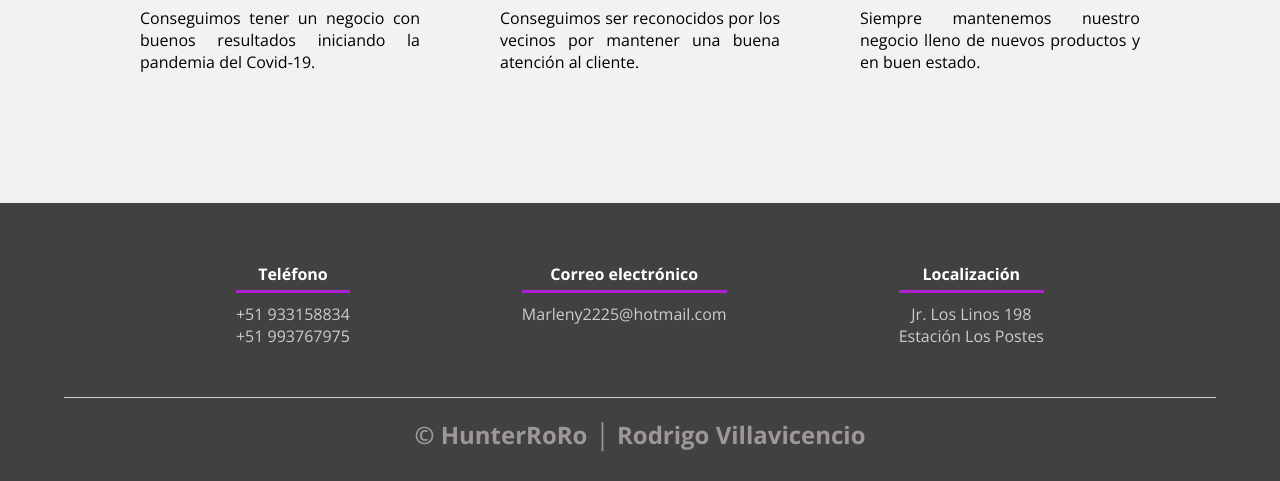
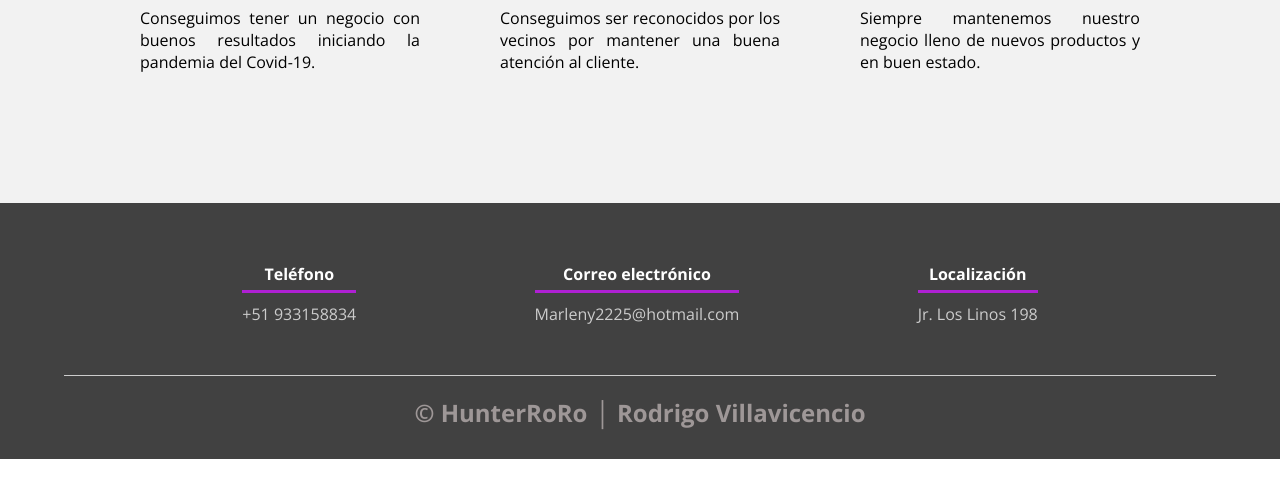
Before and after one commit to HunterRoRo/HunterRoRo.github.io, a plain HTML site: page index.html in a window 1280 px wide. Shown: the part 2688-3169 px from the top of the page. After the commit the page ends 3147 px from the top, so only its background shows below. Drawn offline with nearby package versions, Linux system fonts and the light colour scheme.

Commit message:
estacion

```diff
--- a/index.html
+++ b/index.html
@@ -160,7 +160,6 @@
             <div class="content-foo">
                 <h4>Teléfono</h4>
                 <p>+51 933158834</p>
-                <p>+51 993767975</p>
             </div>
             <div class="content-foo">
                 <h4>Correo electrónico</h4>
@@ -169,7 +168,6 @@
             <div class="content-foo">
                 <h4>Localización</h4>
                 <p>Jr. Los Linos 198</p>
-                <p>Estación Los Postes</p>
             </div>
         </div>
         <h2 class="titulo-final">&copy; HunterRoRo │ Rodrigo Villavicencio</h2>
```
